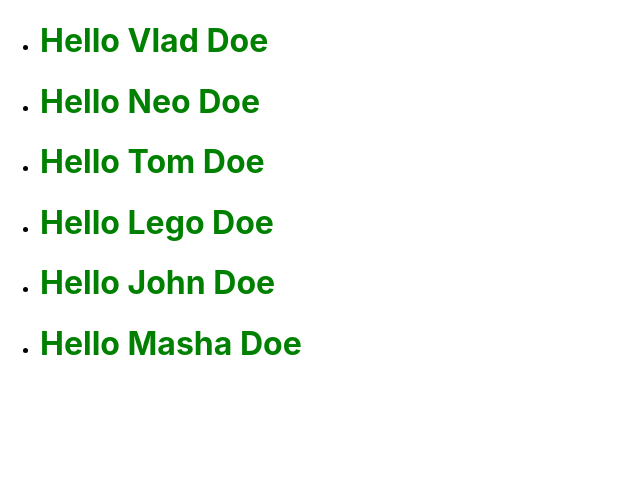
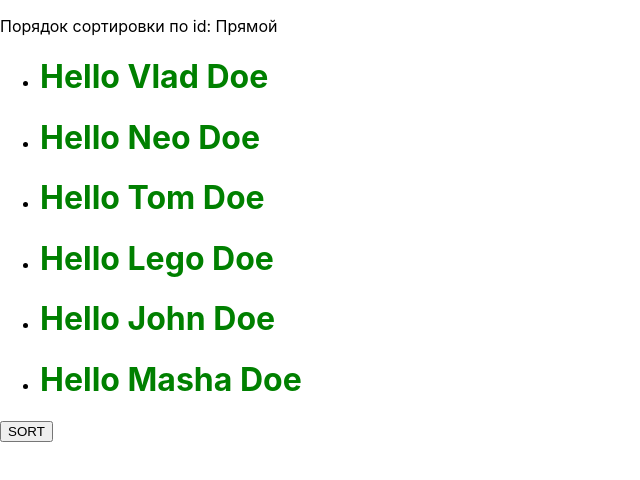
Before and after one commit to Dr-Khalilov/react_examples, a React (Create React App) app: page / in a window 1280 px wide. Shown: the top 480 px of the page, without its empty margins (0-640 px from the left). Built offline with nearby package versions, Linux system fonts and the light colour scheme.

Commit message:
Refactor code

```diff
--- a/src/components/AlohaDashboard/index.jsx
+++ b/src/components/AlohaDashboard/index.jsx
@@ -37,8 +37,22 @@ class AlohaDashboard extends Component {
                     lastName: 'Doe',
                 },
             ],
+            isDirectOrder: true,
         };
     }
+
+    sortUsers = () => {
+        const { users, isDirectOrder } = this.state;
+        this.setState({
+            isDirectOrder: !isDirectOrder,
+            users: users.slice(0).sort((a, b) => {
+                if (isDirectOrder) {
+                    return b.id - a.id;
+                }
+                return a.id - b.id;
+            }),
+        });
+    };
 
     mapAloha = user => (
         <li key={user.id}>
@@ -47,9 +61,18 @@ class AlohaDashboard extends Component {
     );
 
     render () {
-        const { users } = this.state;
+        const { users, isDirectOrder } = this.state;
 
-        return <ul>{users.map(this.mapAloha)}</ul>;
+        return (
+            <>
+                <p>
+                    Порядок сортировки по id:&nbsp;
+                    {isDirectOrder ? 'Прямой' : 'Реверс'}
+                </p>
+                <ul>{users.map(this.mapAloha)}</ul>
+                <button onClick={this.sortUsers}>SORT</button>
+            </>
+        );
     }
 }
 
```
Also changed, not shown: package.json (+2 -9 lines), src/index.js (+4 -5 lines), 2 other files (tests, documents, lock files or other folders).
